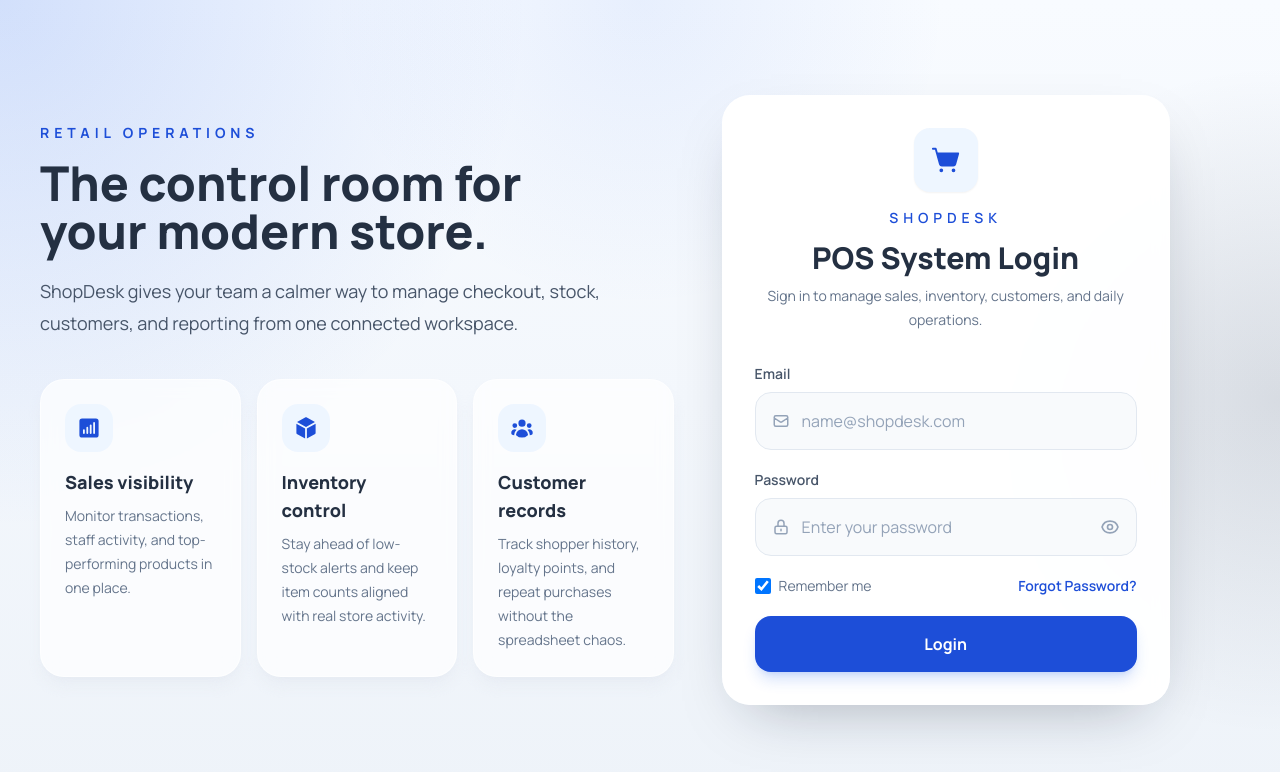
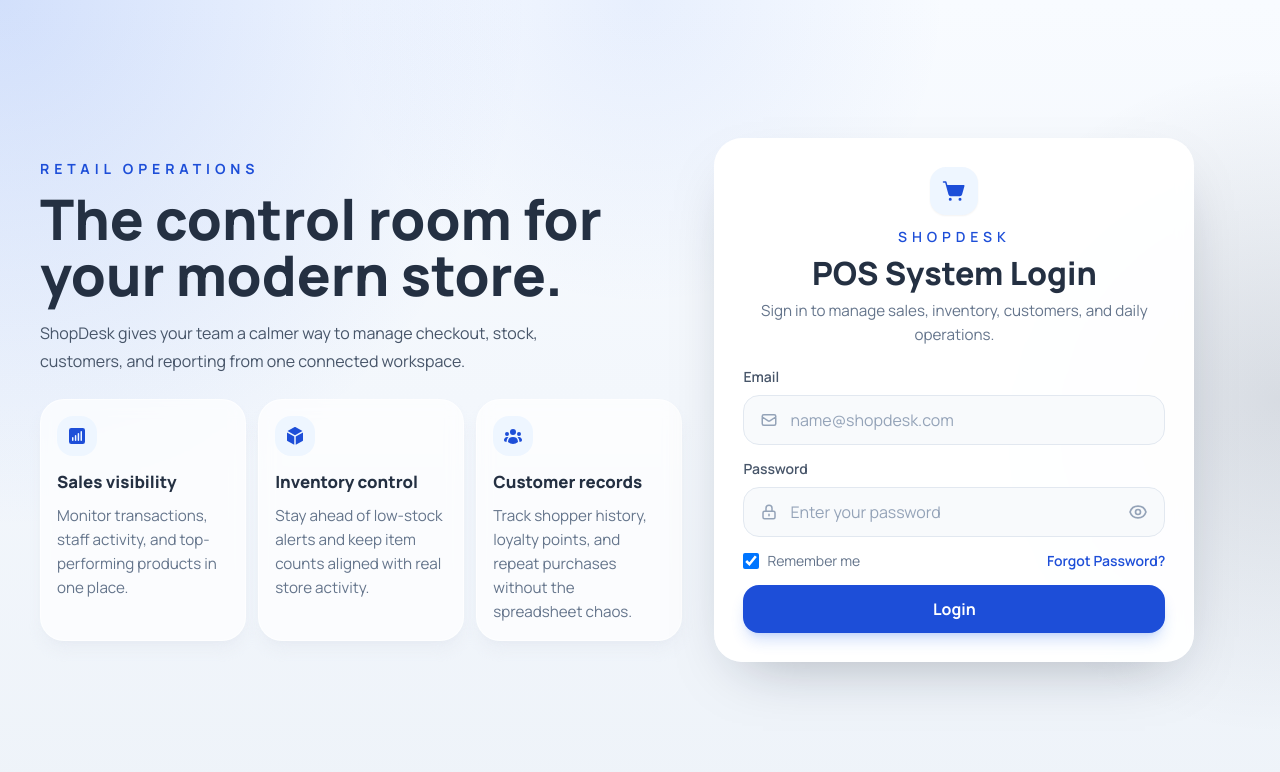
Before and after one commit to alagiehafigue/shop-desk-ui, a React (Vite) app: page /login in a window 1280 px wide. Shown: the top 772 px of the page. Built offline with nearby package versions, Linux system fonts and the light colour scheme; no server answers.

Commit message:
fix: update login layout design

```diff
--- a/src/features/auth/components/login-form.jsx
+++ b/src/features/auth/components/login-form.jsx
@@ -48,21 +48,23 @@ export function LoginForm() {
   };
 
   return (
-    <div className="w-full max-w-md rounded-[28px] border border-white/70 bg-white/95 p-6 shadow-panel backdrop-blur sm:p-8">
-      <div className="mb-8 flex flex-col items-center text-center">
-        <div className="mb-4 flex h-16 w-16 items-center justify-center rounded-2xl bg-brand-50 text-brand-600 shadow-sm">
-          <PiShoppingCartSimpleFill className="text-3xl" />
+    <div className="w-full max-w-[30rem] rounded-[28px] border border-white/70 bg-white/95 p-5 shadow-panel backdrop-blur sm:p-6 lg:p-7">
+      <div className="mb-6 flex flex-col items-center text-center lg:mb-5">
+        <div className="mb-3 flex h-14 w-14 items-center justify-center rounded-2xl bg-brand-50 text-brand-600 shadow-sm lg:h-12 lg:w-12">
+          <PiShoppingCartSimpleFill className="text-3xl lg:text-2xl" />
         </div>
         <p className="text-sm font-semibold uppercase tracking-[0.35em] text-brand-600">
           ShopDesk
         </p>
-        <h1 className="mt-3 text-2xl font-extrabold text-ink sm:text-3xl">POS System Login</h1>
-        <p className="mt-2 text-sm leading-6 text-slate-500">
+        <h1 className="mt-2 text-2xl font-extrabold text-ink sm:text-3xl lg:text-[2rem]">
+          POS System Login
+        </h1>
+        <p className="mt-2 text-sm leading-6 text-slate-500 lg:max-w-md lg:text-[0.95rem] lg:leading-6">
           Sign in to manage sales, inventory, customers, and daily operations.
         </p>
       </div>
 
-      <form className="space-y-5" onSubmit={handleSubmit}>
+      <form className="space-y-4 lg:space-y-3.5" onSubmit={handleSubmit}>
         <label className="block">
           <span className="mb-2 block text-sm font-semibold text-slate-600">
             Email
@@ -72,7 +74,7 @@ export function LoginForm() {
             <input
               required
               autoComplete="email"
-              className="h-14 w-full border-none bg-transparent text-sm outline-none placeholder:text-slate-400 sm:text-base"
+              className="h-[52px] w-full border-none bg-transparent text-sm outline-none placeholder:text-slate-400 sm:text-base lg:h-12"
               name="email"
               placeholder="name@shopdesk.com"
               type="email"
@@ -91,7 +93,7 @@ export function LoginForm() {
             <input
               required
               autoComplete="current-password"
-              className="h-14 w-full border-none bg-transparent text-sm outline-none placeholder:text-slate-400 sm:text-base"
+              className="h-[52px] w-full border-none bg-transparent text-sm outline-none placeholder:text-slate-400 sm:text-base lg:h-12"
               name="password"
               placeholder="Enter your password"
               type={showPassword ? "text" : "password"}
@@ -131,7 +133,7 @@ export function LoginForm() {
         ) : null}
 
         <button
-          className="flex h-14 w-full items-center justify-center rounded-2xl bg-brand-600 px-4 text-base font-bold text-white shadow-lg shadow-blue-600/20 transition hover:bg-brand-700 disabled:cursor-not-allowed disabled:bg-slate-300"
+          className="flex h-[52px] w-full items-center justify-center rounded-2xl bg-brand-600 px-4 text-base font-bold text-white shadow-lg shadow-blue-600/20 transition hover:bg-brand-700 disabled:cursor-not-allowed disabled:bg-slate-300 lg:h-12"
           disabled={loginMutation.isPending}
           type="submit"
         >
--- a/src/pages/login-page.jsx
+++ b/src/pages/login-page.jsx
@@ -22,31 +22,33 @@ const highlights = [
 
 export function LoginPage() {
   return (
-    <div className="min-h-screen overflow-hidden bg-login-glow">
-      <div className="mx-auto grid min-h-screen max-w-7xl items-center gap-10 px-4 py-8 sm:px-6 sm:py-10 lg:grid-cols-[1.1fr_0.9fr] lg:gap-12 lg:px-10">
+    <div className="min-h-[100dvh] overflow-hidden bg-login-glow">
+      <div className="mx-auto grid min-h-[100dvh] max-w-7xl items-center gap-8 px-4 py-4 sm:px-6 sm:py-6 lg:grid-cols-[1.1fr_0.9fr] lg:gap-8 lg:px-8 lg:py-5 xl:px-10">
         <section className="order-2 lg:order-1">
           <p className="text-sm font-bold uppercase tracking-[0.35em] text-brand-600">
             Retail Operations
           </p>
-          <h1 className="mt-4 max-w-xl text-4xl font-extrabold leading-tight text-ink sm:text-5xl">
+          <h1 className="mt-3 max-w-xl text-4xl font-extrabold leading-tight text-ink sm:text-5xl lg:text-[3.5rem]">
             The control room for your modern store.
           </h1>
-          <p className="mt-5 max-w-2xl text-base leading-7 text-slate-600 sm:text-lg sm:leading-8">
+          <p className="mt-4 max-w-2xl text-base leading-7 text-slate-600 sm:text-lg sm:leading-8 lg:mt-4 lg:max-w-xl lg:text-base lg:leading-7">
             ShopDesk gives your team a calmer way to manage checkout, stock,
             customers, and reporting from one connected workspace.
           </p>
 
-          <div className="mt-8 grid gap-4 md:grid-cols-3 lg:mt-10">
+          <div className="mt-6 grid gap-4 md:grid-cols-3 lg:mt-6 lg:gap-3">
             {highlights.map(({ title, description, icon: Icon }) => (
               <div
                 key={title}
-                className="rounded-[24px] border border-white/60 bg-white/70 p-5 shadow-lg shadow-slate-200/60 backdrop-blur sm:p-6"
+                className="rounded-[24px] border border-white/60 bg-white/70 p-5 shadow-lg shadow-slate-200/60 backdrop-blur sm:p-6 lg:p-4"
               >
-                <div className="mb-4 flex h-12 w-12 items-center justify-center rounded-2xl bg-brand-50 text-brand-600">
-                  <Icon className="text-2xl" />
+                <div className="mb-4 flex h-12 w-12 items-center justify-center rounded-2xl bg-brand-50 text-brand-600 lg:mb-3 lg:h-10 lg:w-10">
+                  <Icon className="text-2xl lg:text-xl" />
                 </div>
-                <h2 className="text-lg font-extrabold text-ink">{title}</h2>
-                <p className="mt-2 text-sm leading-6 text-slate-500">{description}</p>
+                <h2 className="text-lg font-extrabold text-ink lg:text-[1.05rem]">{title}</h2>
+                <p className="mt-2 text-sm leading-6 text-slate-500 lg:text-[0.95rem] lg:leading-6">
+                  {description}
+                </p>
               </div>
             ))}
           </div>
```
Also changed, not shown: 1 other file (tests, documents, lock files or other folders).
